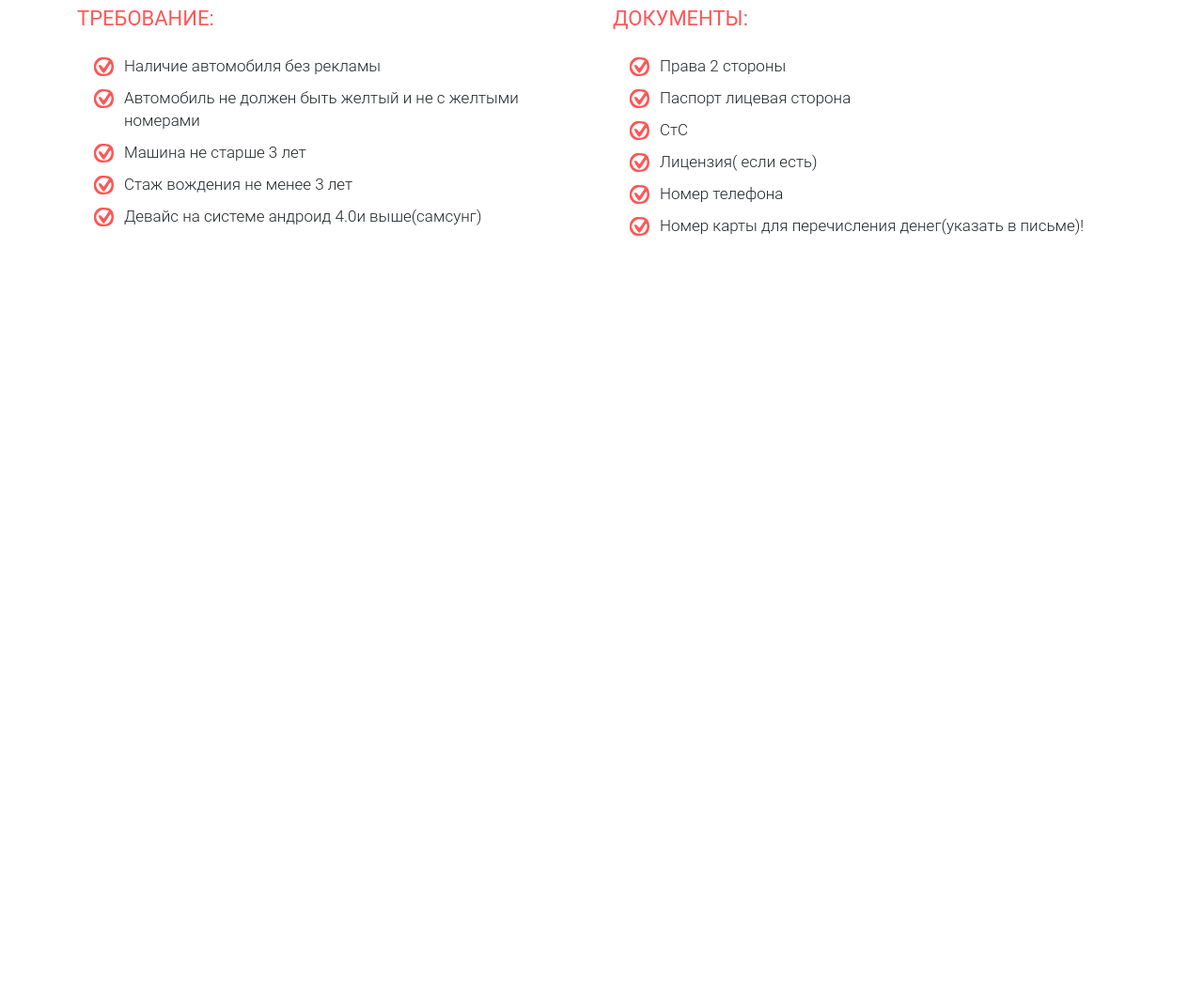
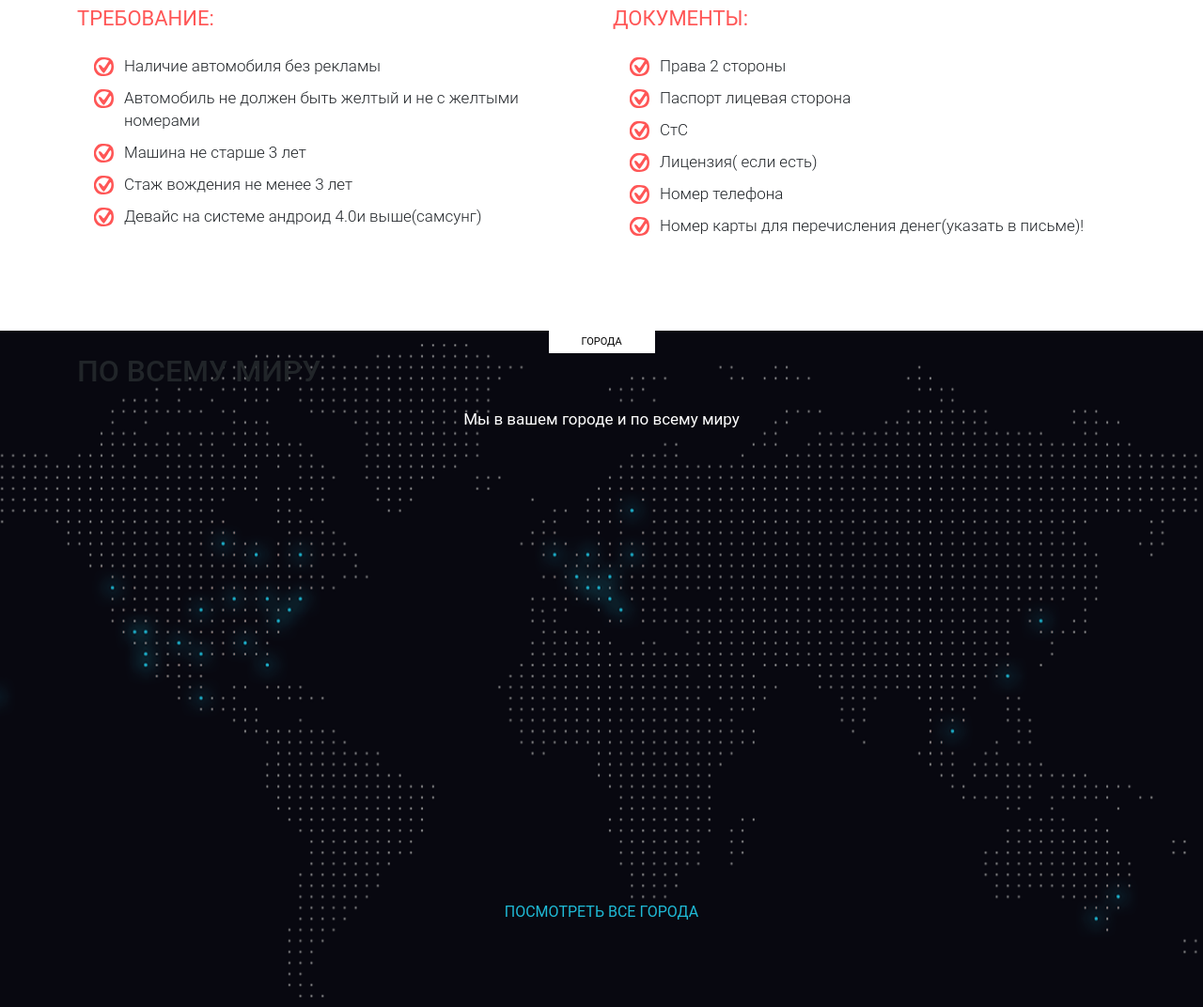
Before and after one commit to NikitaKrylov1/taxi, a plain HTML site: page src/index.html in a window 1280 px wide. Shown: the part 4306-5378 px from the top of the page at 94% size. Before the commit the page ends 4658 px from the top, so only its background shows below. Drawn offline with nearby package versions, Linux system fonts and the light colour scheme.

Commit message:
world_not_ready

```diff
--- a/src/index.html
+++ b/src/index.html
@@ -337,7 +337,14 @@
       </div>
       </div>
   </section>
-
+  <section class="world">
+    <div class="container">
+      <div class="lable label_white">города</div>
+      <h2 сlass="title title_white">ПО ВСЕМУ МИРУ</h2>
+      <div class="subtitle subtitle_white">Мы в вашем городе и по всему миру</div>
+      <div class="show_all_cities_btn">посмотреть все города</div>
+    </div>
+  </section>
     <script src="https://cdn.jsdelivr.net/npm/bootstrap@5.2.0-beta1/dist/js/bootstrap.bundle.min.js" integrity="sha384-pprn3073KE6tl6bjs2QrFaJGz5/SUsLqktiwsUTF55Jfv3qYSDhgCecCxMW52nD2" crossorigin="anonymous"></script>
   </body>
 </html>
--- a/src/style.sass
+++ b/src/style.sass
@@ -345,3 +345,40 @@ nav
 			li
 				&:before
 					background: url('img/check_red.svg') center (center / cover) no-repeat
+
+.world
+  height: 720px
+  background: url('img/cities/world_bg.png') center (center / cover) no-repeat
+  .label_white
+    position: relative
+    justify-content: center
+    align-items: center
+    display: flex
+    z-index: 3
+    color: #000
+    background: #fff center (center / cover) no-repeat
+    width: 113px
+  .title_white
+    position: relative
+    justify-content: center
+    align-items: center
+    display: flex
+    z-index: 3
+    color: #fff
+  .subtitle_white
+    position: relative
+    justify-content: center
+    align-items: center
+    display: flex
+    z-index: 3
+    color: #fff
+  .show_all_cities_btn
+    position: relative
+    justify-content: center
+    align-items: center
+    display: flex
+    z-index: 3
+    color: #1FBAD6
+    text-transform: uppercase
+    cursor: pointer
+    margin-top: 500px
```
Also changed, not shown: src/style.css, 1 other file.
